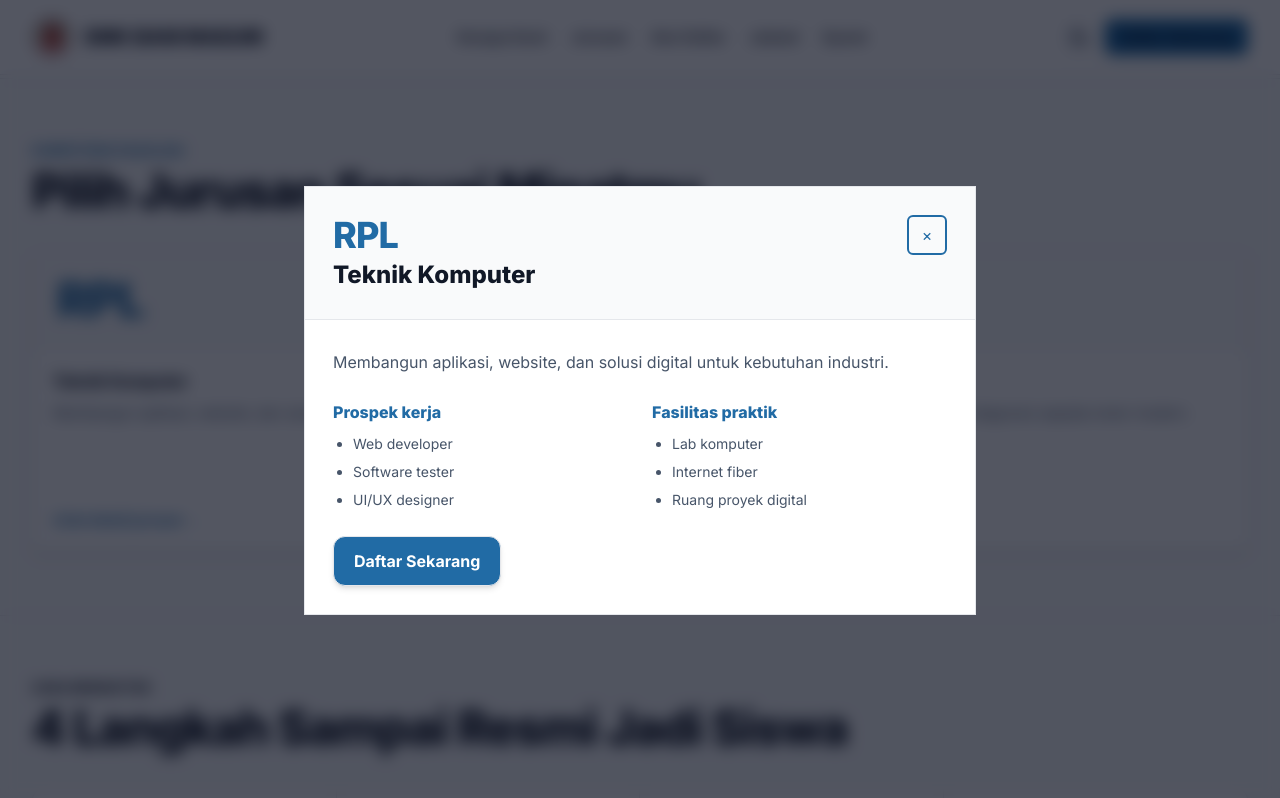
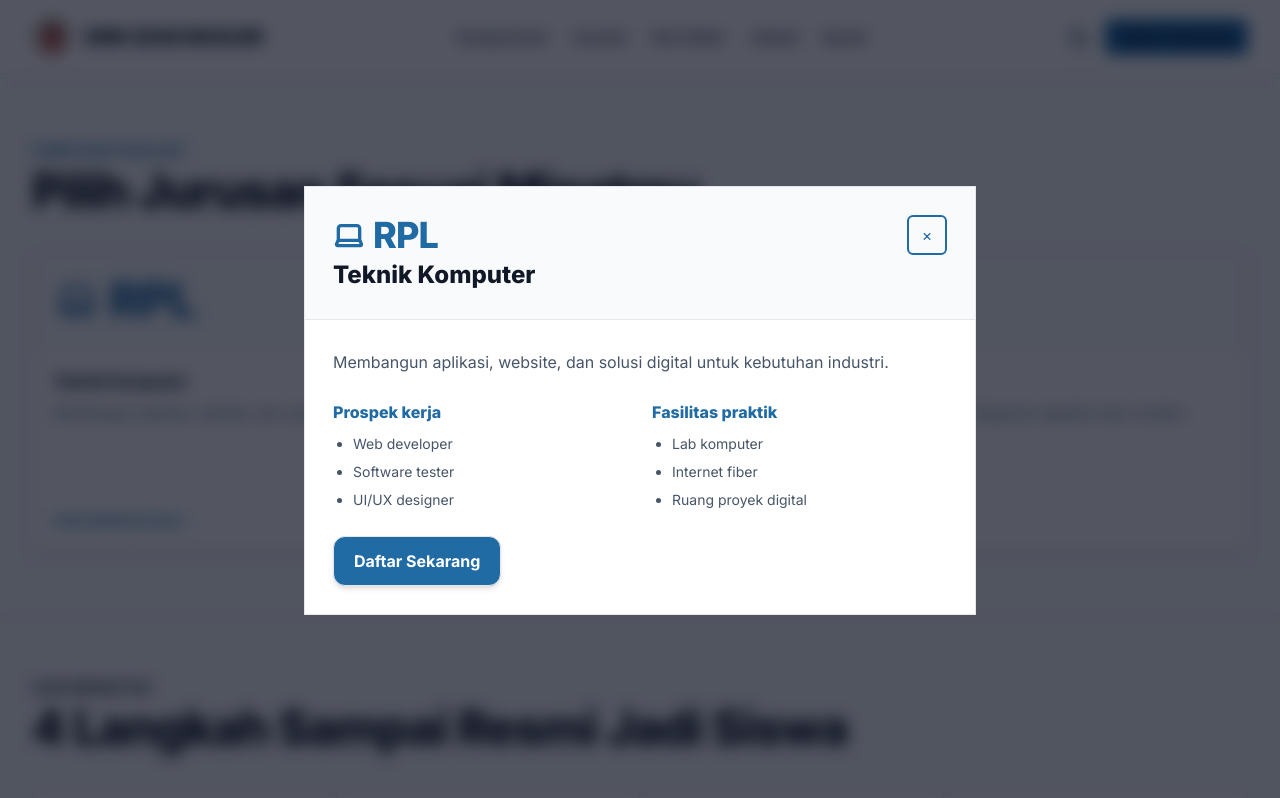
Before and after one commit to 0xHadiRamdhani/BaniMaHub-PPDB, a Next.js app: page / in a window 1280 px wide. Both pictures are taken after a click on the button 331 px from the left and 3113 px from the top of the page. Shown: the part 2713-3511 px from the top of the page. Built offline with nearby package versions, Linux system fonts and the light colour scheme.

Commit message:
feat: add icons for major selection cards

```diff
--- a/app/components/major-selector.tsx
+++ b/app/components/major-selector.tsx
@@ -1,6 +1,7 @@
 "use client";
 
 import Link from "next/link";
+import { Laptop, Wrench } from "lucide-react";
 import { useEffect, useRef, useState } from "react";
 import { majors } from "@/app/lib/ppdb-data";
 import { StaggerGroup, StaggerItem } from "./motion";
@@ -20,7 +21,10 @@ export default function MajorSelector() {
         <StaggerGroup className="mt-9 grid gap-5 md:auto-rows-fr md:grid-cols-2">
             {majors.map((major) => <StaggerItem key={major.code} className="h-full md:h-[300px]">
                 <button type="button" onClick={() => setSelectedMajor(major)} className="group flex h-full w-full flex-col overflow-hidden border border-neutral-300 bg-paper text-left shadow-md rounded-xl transition-all duration-300 hover:-translate-y-2 hover:shadow-xl hover:border-primary/30 focus-visible:outline-4 focus-visible:outline-offset-4 focus-visible:outline-primary">
-                    <span className="block w-full border-b border-neutral-300 bg-paper-soft p-6"><span className="font-extrabold tracking-tight text-5xl text-primary" style={{ color: "var(--btn-secondary-text)" }}>{major.code}</span></span>
+                    <span className="block w-full border-b border-neutral-300 bg-paper-soft p-6"><div className="flex items-center gap-3">
+                        {major.code === 'RPL' ? <Laptop className="w-10 h-10 text-primary" style={{ color: "var(--btn-secondary-text)" }} strokeWidth={2.5} /> : major.code === 'TBSM' ? <Wrench className="w-10 h-10 text-primary" style={{ color: "var(--btn-secondary-text)" }} strokeWidth={2.5} /> : null}
+                        <span className="font-extrabold tracking-tight text-5xl text-primary" style={{ color: "var(--btn-secondary-text)" }}>{major.code}</span>
+                    </div></span>
                     <span className="flex flex-1 flex-col p-5">
                         <span className="font-extrabold">{major.name}</span>
                         <span className="mt-2 text-sm leading-6 text-neutral-700">{major.description}</span>
@@ -42,7 +46,10 @@ export default function MajorSelector() {
             {selectedMajor && <>
                 <div className="flex items-start justify-between gap-4 border-b border-neutral-300 bg-paper-soft p-5 sm:p-7">
                     <div>
-                        <p className="font-extrabold tracking-tight text-4xl text-primary" style={{ color: "var(--btn-secondary-text)" }}>{selectedMajor.code}</p>
+                        <div className="flex items-center gap-2 mb-1">
+                            {selectedMajor.code === 'RPL' ? <Laptop className="w-8 h-8 text-primary" style={{ color: "var(--btn-secondary-text)" }} strokeWidth={2.5} /> : selectedMajor.code === 'TBSM' ? <Wrench className="w-8 h-8 text-primary" style={{ color: "var(--btn-secondary-text)" }} strokeWidth={2.5} /> : null}
+                            <p className="font-extrabold tracking-tight text-4xl text-primary" style={{ color: "var(--btn-secondary-text)" }}>{selectedMajor.code}</p>
+                        </div>
                         <h2 id="major-dialog-title" className="mt-1 text-xl font-extrabold sm:text-2xl">{selectedMajor.name}</h2>
                     </div>
                     <button type="button" onClick={() => setSelectedMajor(null)} aria-label="Tutup detail jurusan" className="flex h-10 w-10 shrink-0 items-center justify-center border-2 border-primary text-2xl font-bold text-primary hover:bg-paper focus-visible:outline-4 focus-visible:outline-offset-2 focus-visible:outline-primary">×</button>
```
